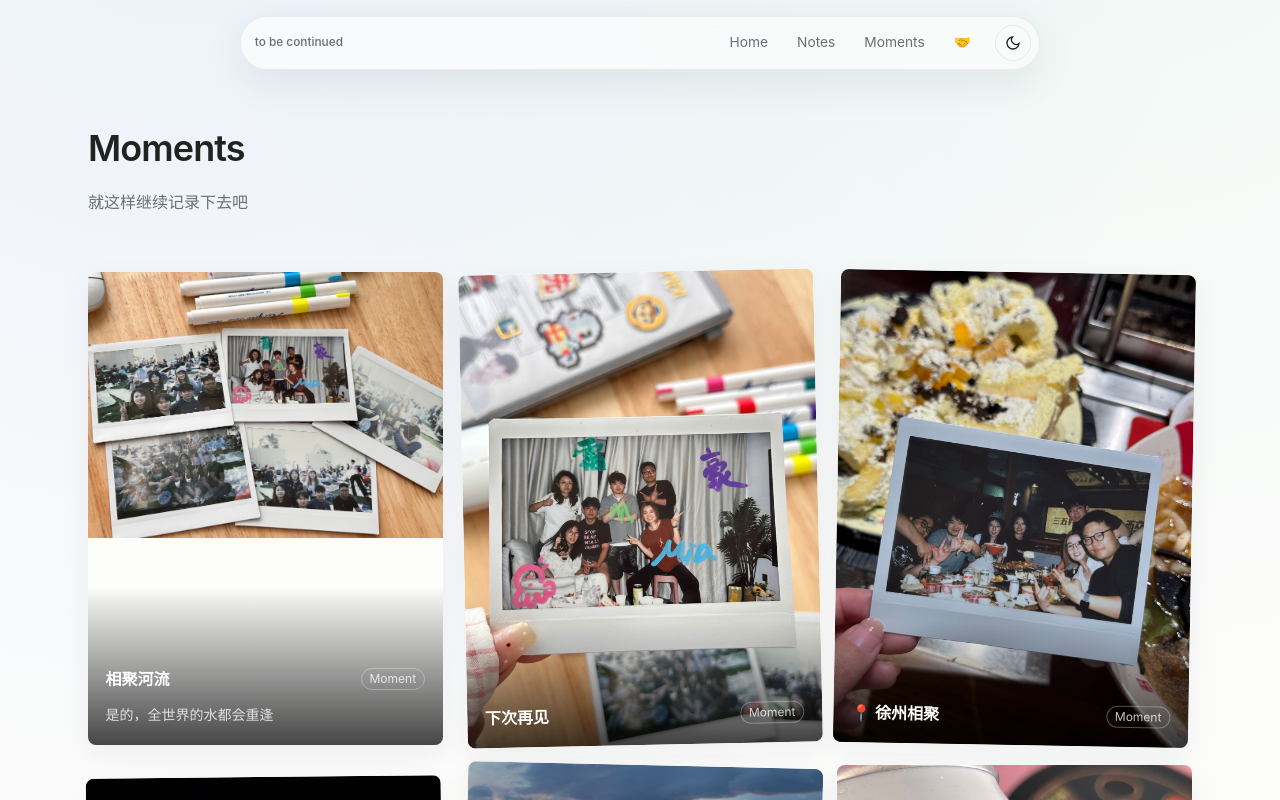
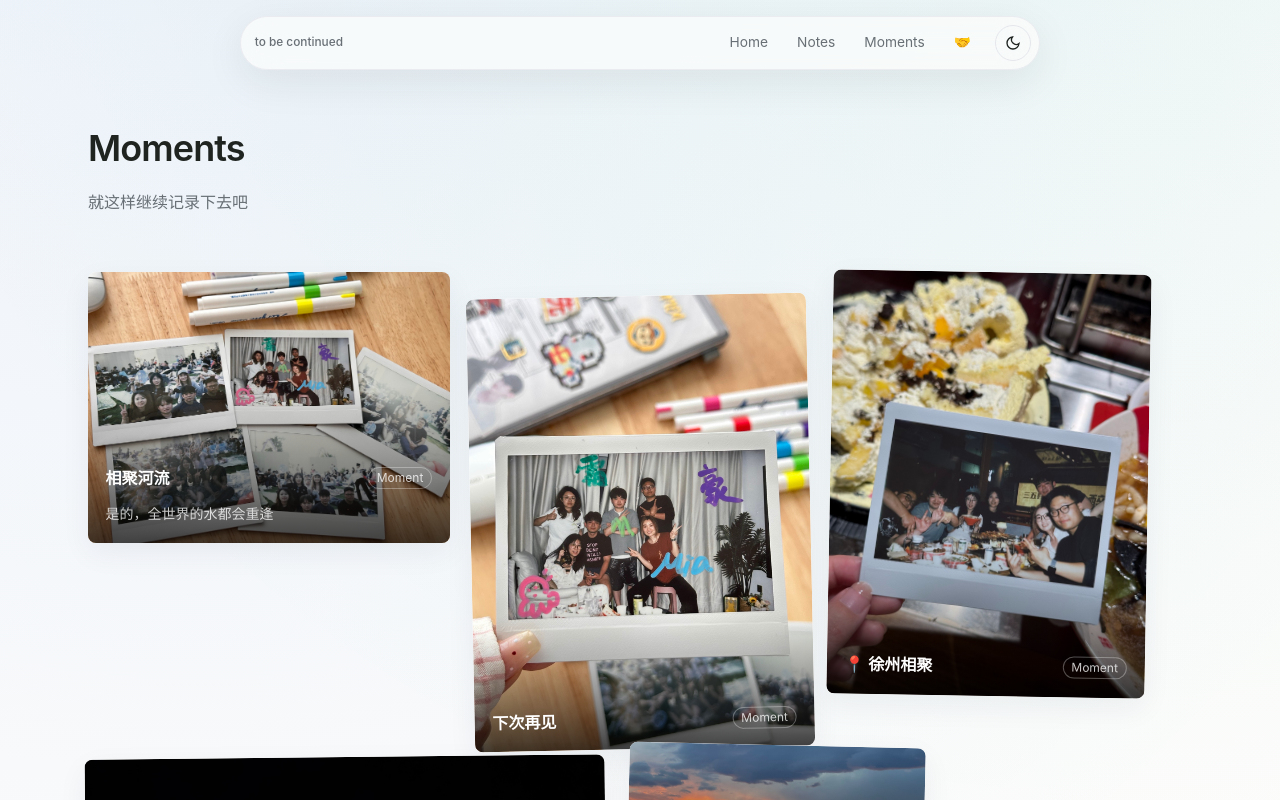
Before and after one commit to Mia-xia/hey-mia, a Next.js app: page /moments in a window 1280 px wide. Shown: the top 800 px of the page. Built offline with nearby package versions, Linux system fonts and the light colour scheme; no server answers.

Commit message:
Use natural flow layout for moments

```diff
--- a/app/globals.css
+++ b/app/globals.css
@@ -476,20 +476,20 @@ body {
 }
 
 .moments-mosaic {
-  columns: 1;
-  column-gap: 1.25rem;
+  display: flex;
+  flex-direction: column;
+  gap: 1rem;
+  align-items: flex-start;
 }
 
 .moments-mosaic-card {
   position: relative;
-  display: inline-block;
+  display: block;
   width: 100%;
-  margin: 0 0 1.25rem;
   overflow: hidden;
   border-radius: 8px;
   background: var(--color-surface);
   box-shadow: var(--shadow-soft);
-  break-inside: avoid;
   transform: rotate(var(--moment-tilt, 0deg)) translateY(var(--moment-shift, 0));
   transition: transform 260ms ease, box-shadow 260ms ease;
 }
@@ -659,11 +659,10 @@ body {
   }
 
   .moments-mosaic {
-    column-gap: 0;
+    gap: 1rem;
   }
 
   .moments-mosaic-card {
-    margin-bottom: 1rem;
     transform: none;
   }
 
@@ -710,24 +709,39 @@ body {
 
 @media (min-width: 700px) {
   .moments-mosaic {
-    display: grid;
-    grid-template-columns: repeat(2, minmax(0, 1fr));
+    flex-direction: row;
+    flex-wrap: wrap;
     gap: 1.25rem;
   }
 
   .moments-mosaic-card {
-    display: block;
-    margin: 0;
-  }
-
-  .moments-mosaic-card[data-first-row="true"] {
-    --moment-shift: 0;
+    width: calc(50% - 0.625rem);
   }
 }
 
 @media (min-width: 1040px) {
-  .moments-mosaic {
-    grid-template-columns: repeat(3, minmax(0, 1fr));
+  .moments-mosaic-card {
+    width: calc(33.333% - 0.84rem);
+  }
+
+  .moments-mosaic-card[data-size="0"] {
+    width: calc(34% - 0.84rem);
+  }
+
+  .moments-mosaic-card[data-size="1"] {
+    width: calc(32% - 0.84rem);
+  }
+
+  .moments-mosaic-card[data-size="2"] {
+    width: calc(30% - 0.84rem);
+  }
+
+  .moments-mosaic-card[data-size="3"] {
+    width: calc(48% - 0.625rem);
+  }
+
+  .moments-mosaic-card[data-size="4"] {
+    width: calc(28% - 0.84rem);
   }
 }
 
--- a/app/moments/page.tsx
+++ b/app/moments/page.tsx
@@ -29,7 +29,6 @@ export default function PhotosPage() {
                 key={item.id}
                 className="moments-mosaic-card"
                 data-size={index % 5}
-                data-first-row={index < 2 ? "true" : undefined}
               >
                 {item.kind === "live" ? (
                   <div className="px-0 [&_figure]:my-0 [&_figcaption]:hidden">
```
